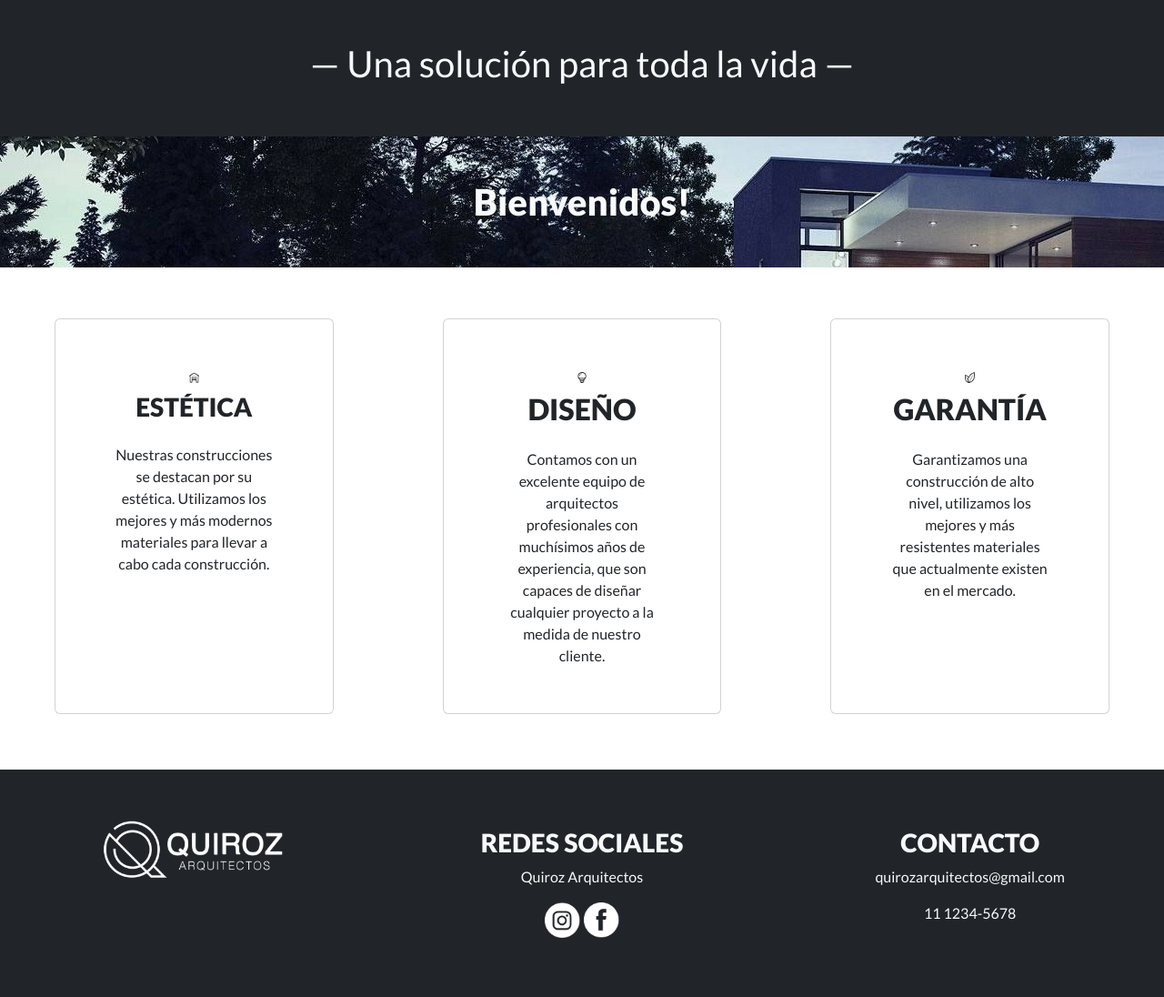
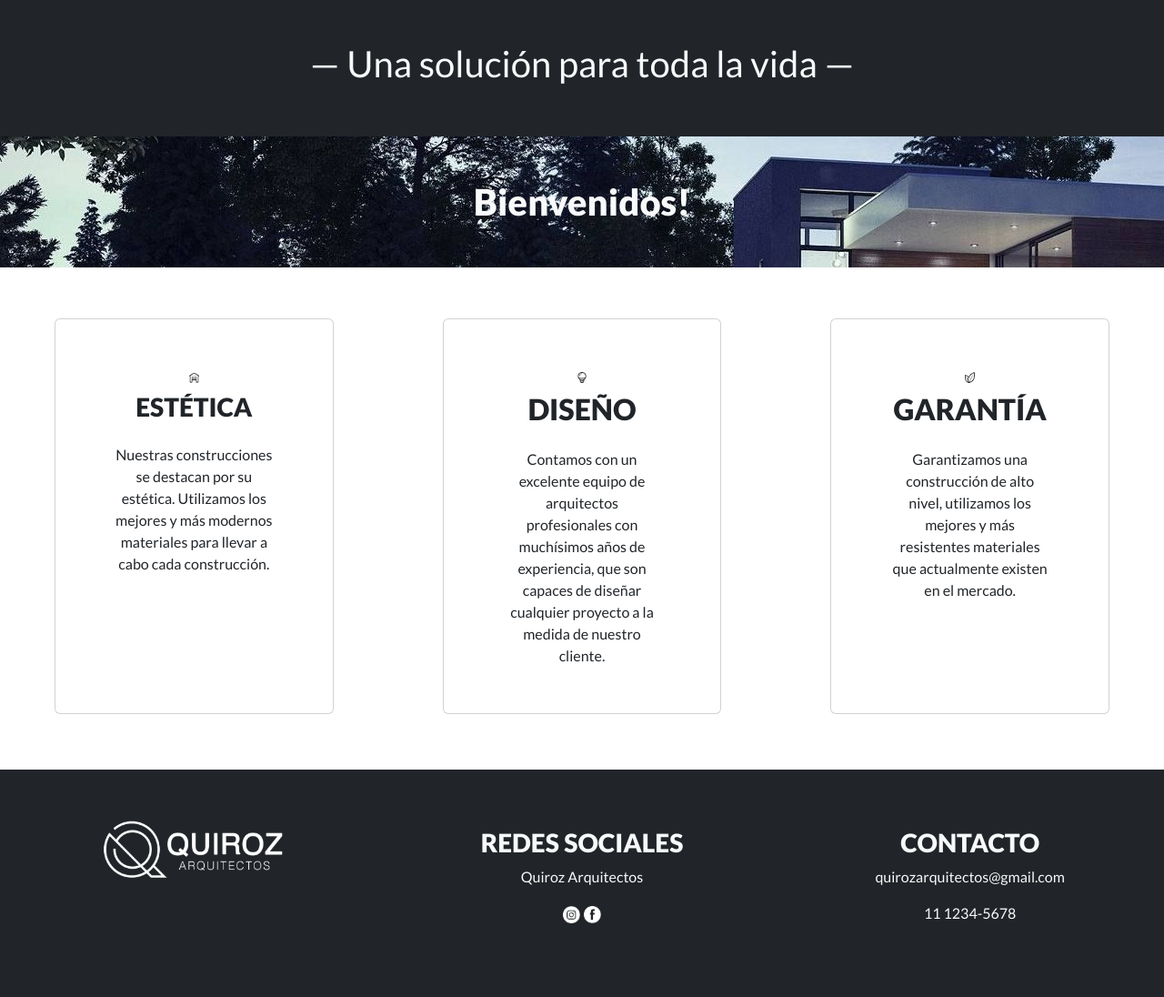
Before and after one commit to TomasNM/3erPreentrega_TomasQuiroz, a website: page index.html in a window 1280 px wide. Shown: the part 643-1739 px from the top of the page at 91% size. Drawn offline with nearby package versions, Linux system fonts and the light colour scheme.

Commit message:
corrección de errores

```diff
--- a/scss/_footer.scss
+++ b/scss/_footer.scss
@@ -1,2 +1,5 @@
 .logoFooter{width: 50%; height: auto; display: block;margin-left: auto;margin-right: auto;margin-top: 50px;margin-bottom: 25px;}
-.instagram, .facebook{width: 10%; height: auto;}
+.instagram, .facebook{width: 5%; height: auto;}
+@media (max-width:768px){
+    .instagram, .facebook{width: 10%; height: auto;}
+}
--- a/scss/_general.scss
+++ b/scss/_general.scss
@@ -20,4 +20,6 @@ body{font-family: "Lato";}
 @media(max-width:768px){
     .logo{width: 30%;height: auto;}
 }
-.cardsHeight{height: 80%;}
+@media (min-width:1024px){
+    .cardsHeight{height: 80%;}
+}
```
Also changed, not shown: css/style.css, 1 other file.
